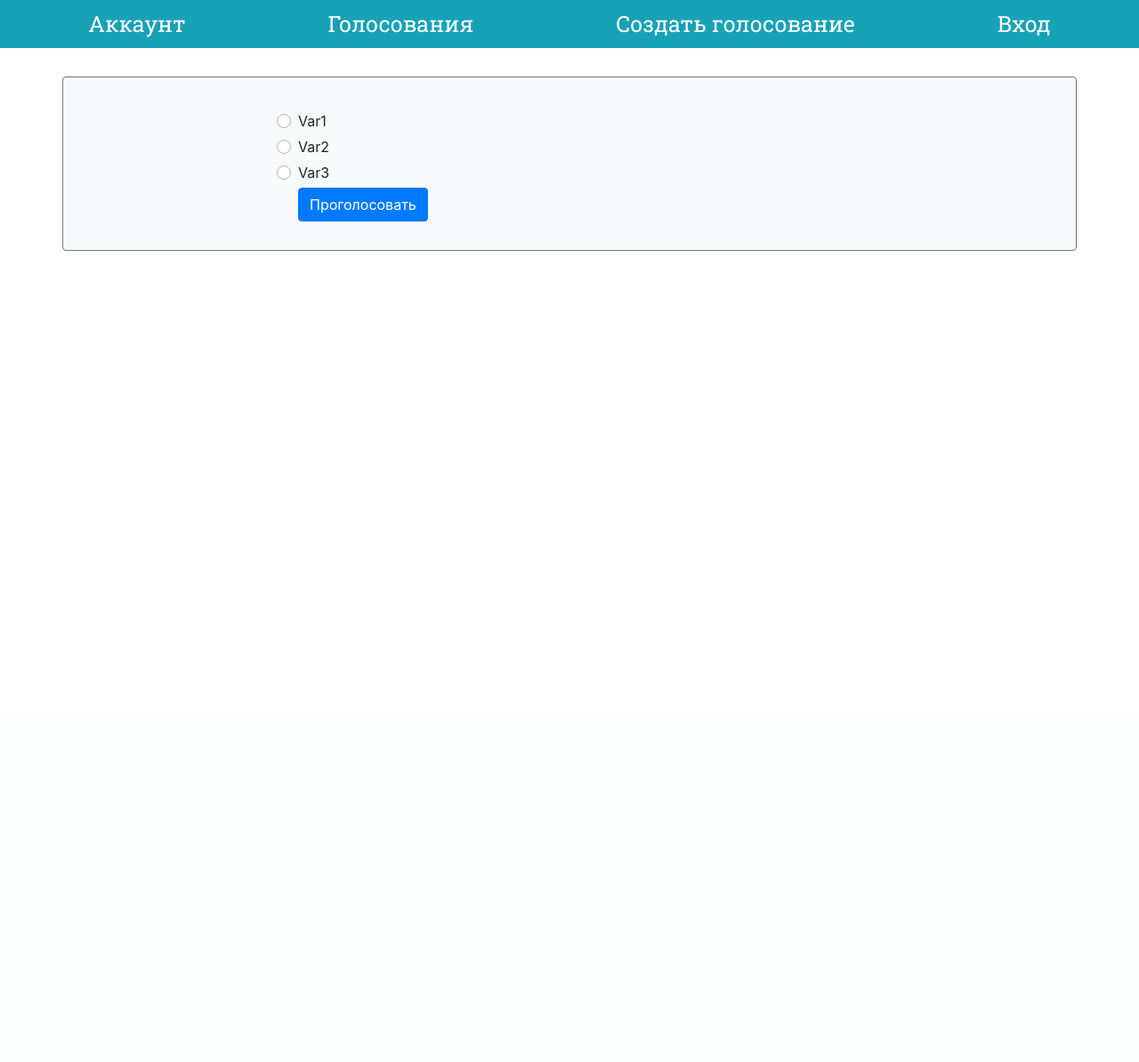
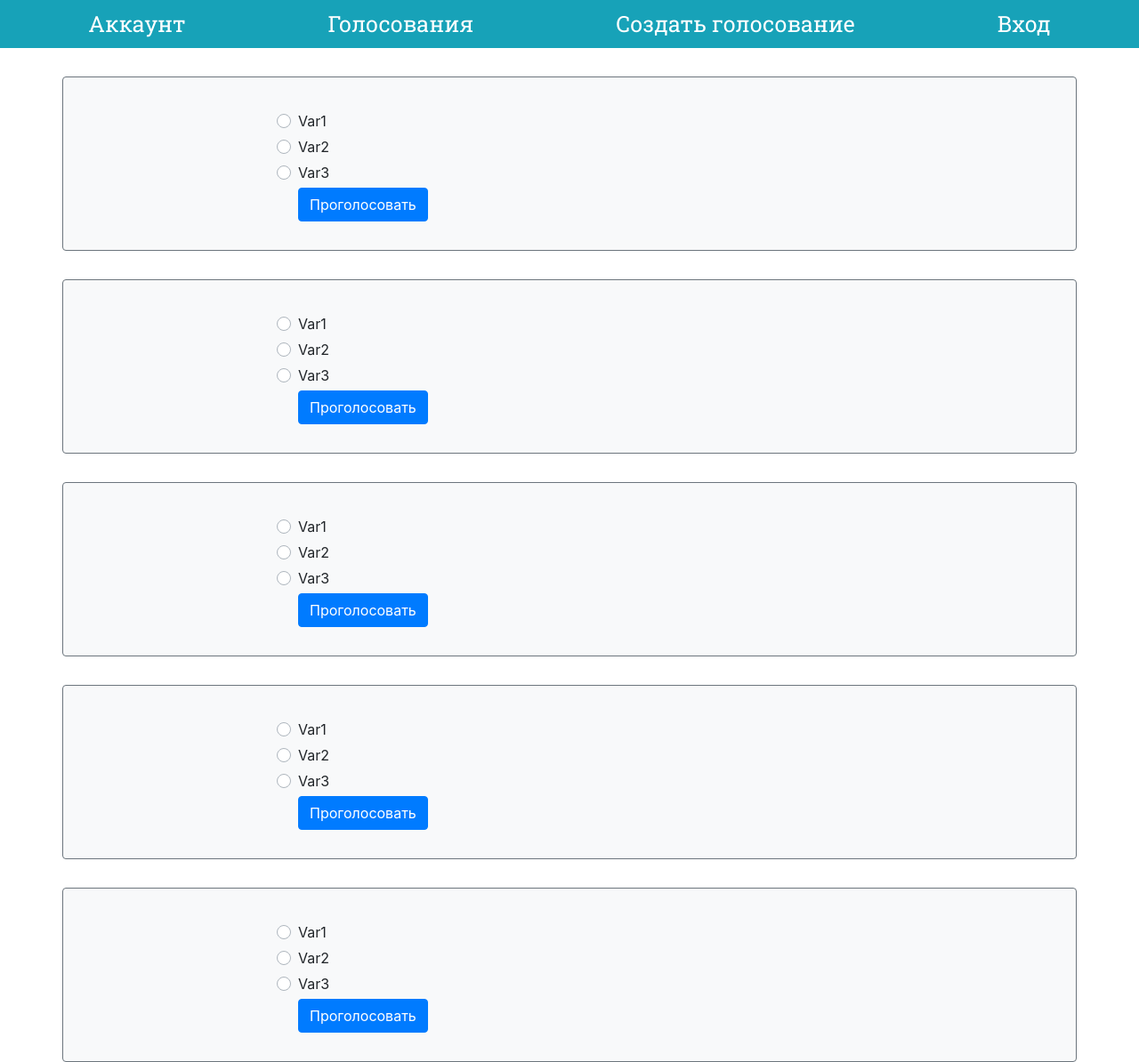
Before and after one commit to ArtherusAA/votingisover, a Django app: page / in a window 1280 px wide. Shown: the whole page at 89% size. Before the commit the page ends 282 px from the top, so only its background shows below. Run offline with Django 3.2, Linux system fonts and the light colour scheme; some libraries are stand-ins or nearby versions.

Commit message:
fixed header bug

```diff
--- a/votingisover/voting/static/css/styles.css
+++ b/votingisover/voting/static/css/styles.css
@@ -1,5 +1,8 @@
 .navb{
     font-family: 'Roboto Slab', serif;
+    position: sticky;
+    top: 0;
+    z-index: 1071;
 }
 
 .nav-link{
--- a/votingisover/voting/templates/index.html
+++ b/votingisover/voting/templates/index.html
@@ -43,6 +43,74 @@
             <button type="submit" class="btn btn-primary">Проголосовать</button>
         </div>
     </div>
+    <div class="container voteform bg-light border border-secondary rounded">
+        <div class="custom-control custom-radio">
+            <input type="radio" id="customRadio1" name="customRadio" class="custom-control-input">
+            <label class="custom-control-label" for="customRadio1">Var1</label>
+        </div>
+        <div class="custom-control custom-radio">
+            <input type="radio" id="customRadio2" name="customRadio" class="custom-control-input">
+            <label class="custom-control-label" for="customRadio2">Var2</label>
+        </div>
+        <div class="custom-control custom-radio">
+            <input type="radio" id="customRadio3" name="customRadio" class="custom-control-input">
+            <label class="custom-control-label" for="customRadio3">Var3</label>
+        </div>
+        <div  class="custom-control">
+            <button type="submit" class="btn btn-primary">Проголосовать</button>
+        </div>
+    </div>
+    <div class="container voteform bg-light border border-secondary rounded">
+        <div class="custom-control custom-radio">
+            <input type="radio" id="customRadio1" name="customRadio" class="custom-control-input">
+            <label class="custom-control-label" for="customRadio1">Var1</label>
+        </div>
+        <div class="custom-control custom-radio">
+            <input type="radio" id="customRadio2" name="customRadio" class="custom-control-input">
+            <label class="custom-control-label" for="customRadio2">Var2</label>
+        </div>
+        <div class="custom-control custom-radio">
+            <input type="radio" id="customRadio3" name="customRadio" class="custom-control-input">
+            <label class="custom-control-label" for="customRadio3">Var3</label>
+        </div>
+        <div  class="custom-control">
+            <button type="submit" class="btn btn-primary">Проголосовать</button>
+        </div>
+    </div>
+    <div class="container voteform bg-light border border-secondary rounded">
+        <div class="custom-control custom-radio">
+            <input type="radio" id="customRadio1" name="customRadio" class="custom-control-input">
+            <label class="custom-control-label" for="customRadio1">Var1</label>
+        </div>
+        <div class="custom-control custom-radio">
+            <input type="radio" id="customRadio2" name="customRadio" class="custom-control-input">
+            <label class="custom-control-label" for="customRadio2">Var2</label>
+        </div>
+        <div class="custom-control custom-radio">
+            <input type="radio" id="customRadio3" name="customRadio" class="custom-control-input">
+            <label class="custom-control-label" for="customRadio3">Var3</label>
+        </div>
+        <div  class="custom-control">
+            <button type="submit" class="btn btn-primary">Проголосовать</button>
+        </div>
+    </div>
+    <div class="container voteform bg-light border border-secondary rounded">
+        <div class="custom-control custom-radio">
+            <input type="radio" id="customRadio1" name="customRadio" class="custom-control-input">
+            <label class="custom-control-label" for="customRadio1">Var1</label>
+        </div>
+        <div class="custom-control custom-radio">
+            <input type="radio" id="customRadio2" name="customRadio" class="custom-control-input">
+            <label class="custom-control-label" for="customRadio2">Var2</label>
+        </div>
+        <div class="custom-control custom-radio">
+            <input type="radio" id="customRadio3" name="customRadio" class="custom-control-input">
+            <label class="custom-control-label" for="customRadio3">Var3</label>
+        </div>
+        <div  class="custom-control">
+            <button type="submit" class="btn btn-primary">Проголосовать</button>
+        </div>
+    </div>
 </main>
 </body>
 </html>
```
